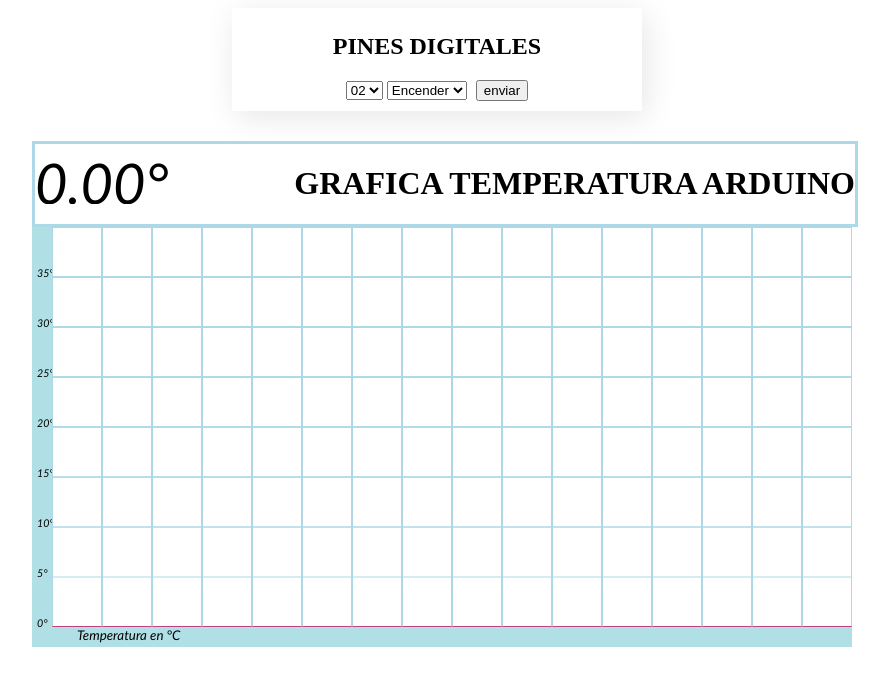
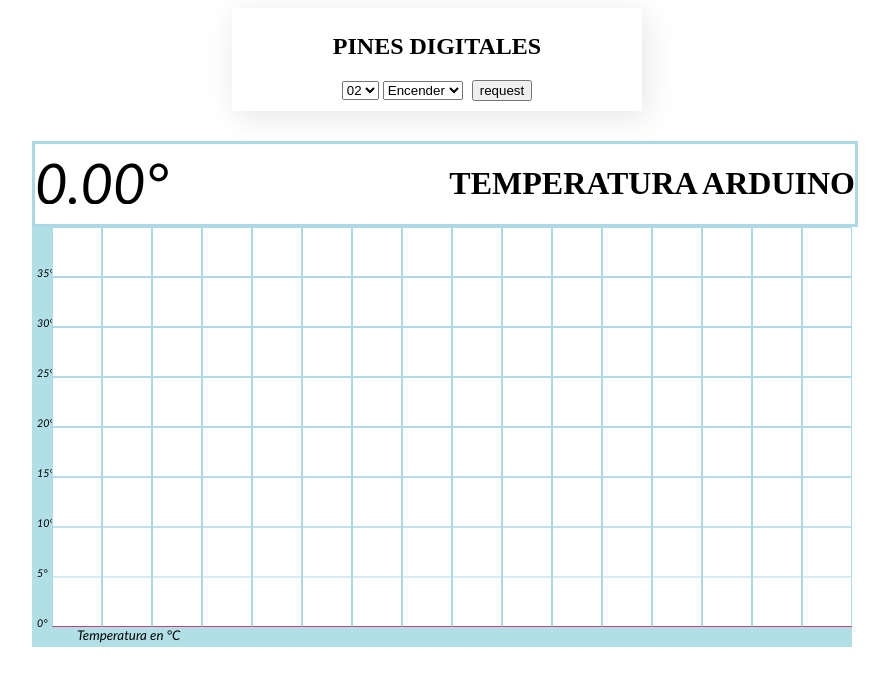
Before and after one commit to jaestevez/node-project, a website: page public/index.html in a window 1280 px wide. Shown: the whole page, without its empty margins (51-940 px from the left). Drawn offline with Linux system fonts and the light colour scheme; no server answers.

Commit message:
cambios insigficantes en index y server
no se ha cambiado el funcionamiento, se ha cambiado texto de front-end y
consola

```diff
--- a/public/index.html
+++ b/public/index.html
@@ -2,7 +2,7 @@
 <html>
     <head>
         <meta charset="utf-8"/>
-        <title>prueba canvas</title>
+        <title>Grafica Temperatura SERIAL PORT ARDUINO UNO R3</title>
         <script type="text/javascript" src="/dependency/socket.io.js"></script>
         <script type="text/javascript" src="script/script.js"></script>
         <link href="styles/estilo.css" type="text/css" rel="stylesheet">
@@ -30,11 +30,11 @@
                     <option>Encender</option>
                     <option>Apagar</option>
                 </select>
-                <input type="button"  value="enviar" onclick="request_led()" id="bled"/>
+                <input type="button"  value="request" onclick="request_led()" id="bled"/>
             </form>
         </div>
         <div id="textt" height="80">
-            <h1 id="textg">GRAFICA TEMPERATURA ARDUINO</h1>
+            <h1 id="textg">TEMPERATURA ARDUINO</h1>
             <canvas id="display" width="150" height="60"></canvas>
         </div>
         <div id="content">
--- a/server.js
+++ b/server.js
@@ -21,12 +21,12 @@
 io.sockets.on('connection', function (socket) {
     socket.on('dato', function(data,callback){
         serialPort.write('DAT1%');
-      console.log('request : '+ data_value);
+      console.log('query : '+ data_value);
       callback(data_value);
     });
     socket.on('led', function(data){
         var rsp = 'LED'+data[1]+data[2]+((data[3] == '1')?'ON':'OFF') + '%';
-        console.log(rsp);
+        console.log('query : '+rsp);
             serialPort.write(rsp);
 
     });
@@ -36,5 +36,5 @@
     if(!isNaN(parseFloat(data) && parseFloat(data) != data_value))
         data_value = String(data);
     if(isNaN(parseFloat(data)))
-        console.log('valor invalido: '+ String(data));
+        console.log('valor(es) invalido(s): '+ String(data));
 });
```
